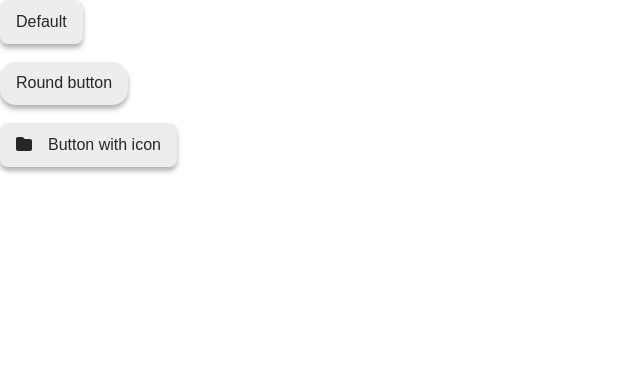
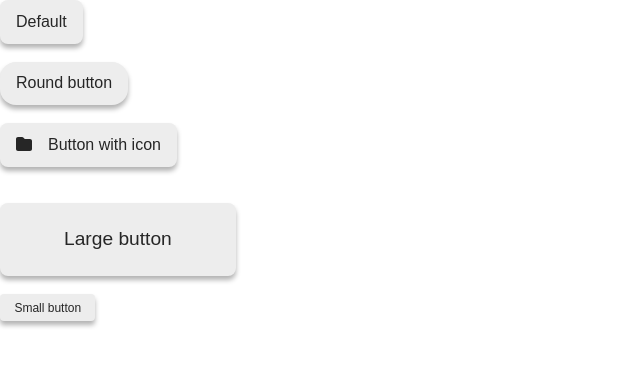
Before and after one commit to CleytonFerreira/react-basic-ui-kit, a React (Vite) app: page /#/buttons in a window 1280 px wide. Shown: the top 366 px of the page, without its empty margins (0-640 px from the left). Built offline with nearby package versions, Linux system fonts and the light colour scheme.

Commit message:
BtnLarge, BtnSmall, ajustes nos outros botões

```diff
--- /dev/null
+++ b/src/components/Buttons/BtnLarge/BtnLarge.module.css
@@ -0,0 +1,19 @@
+.btn_large {
+    padding: 1.6rem 4rem;
+    font-size: 1.2rem;
+    background-color: #ededed;
+    outline: none;
+    border: none;
+    border-radius: 8px;
+    box-shadow: 0 4px 5px 0 rgba(0,0,0,.3);
+    transition: 0.2s;
+    color: #262626;
+}
+
+.btn_large:hover{
+    filter: brightness(90%);
+}
+
+.btn_large:active{
+    box-shadow: none;
+}
--- /dev/null
+++ b/src/components/Buttons/BtnLarge/index.jsx
@@ -0,0 +1,9 @@
+import btnLargeStyle from './BtnLarge.module.css';
+
+function BtnLarge(props) {
+    return(
+        <button className={btnLargeStyle.btn_large}>{props.text}</button>
+    )
+};
+
+export default BtnLarge;
--- a/src/components/Buttons/RoundBtn/RoundBtn.module.css
+++ b/src/components/Buttons/BtnRound/BtnRound.module.css
@@ -1,4 +1,4 @@
-.round_btn {
+.btn_round {
     padding: 0.8rem 1rem;
     font-size: 1rem;
     background-color: #ededed;
@@ -10,10 +10,10 @@
     color: #262626;
 }
 
-.round_btn:hover{
+.btn_round:hover{
     filter: brightness(90%);
 }
 
-.round_btn:active{
+.btn_round:active{
     box-shadow: none;
 }
--- /dev/null
+++ b/src/components/Buttons/BtnRound/index.jsx
@@ -0,0 +1,9 @@
+import btnRoundStyle from './BtnRound.module.css';
+
+function BtnRound(props) {
+    return(
+        <button className={btnRoundStyle.btn_round}>{props.text}</button>
+    )
+};
+
+export default BtnRound;
--- /dev/null
+++ b/src/components/Buttons/BtnSmall/BtnSmall.module.css
@@ -0,0 +1,19 @@
+.btn_small {
+    padding: 0.41rem 0.9rem;
+    font-size: 0.75rem;
+    background-color: #ededed;
+    outline: none;
+    border: none;
+    border-radius: 4px;
+    box-shadow: 0 4px 5px 0 rgba(0,0,0,.3);
+    transition: 0.2s;
+    color: #262626;
+}
+
+.btn_small:hover{
+    filter: brightness(90%);
+}
+
+.btn_small:active{
+    box-shadow: none;
+}
--- /dev/null
+++ b/src/components/Buttons/BtnSmall/index.jsx
@@ -0,0 +1,9 @@
+import btnSmallStyle from './BtnSmall.module.css';
+
+function BtnSmall(props) {
+    return(
+        <button className={btnSmallStyle.btn_small}>{props.text}</button>
+    )
+};
+
+export default BtnSmall;
--- a/src/components/Buttons/RoundBtn/index.jsx
+++ /dev/null
@@ -1,9 +0,0 @@
-import roundBtnStyle from './RoundBtn.module.css';
-
-function RoundBtn(props) {
-    return(
-        <button className={roundBtnStyle.round_btn}>{props.text}</button>
-    )
-};
-
-export default RoundBtn;
--- a/src/components/Buttons/index.jsx
+++ b/src/components/Buttons/index.jsx
@@ -1,15 +1,21 @@
-import Btn from "./Btn";
-import BtnIcon from "./BtnIcon";
-import RoundBtn from "./RoundBtn";
+import Btn from './Btn';
+import BtnIcon from './BtnIcon';
+import BtnRound from './BtnRound';
+import BtnLarge from './BtnLarge';
+import BtnSmall from './BtnSmall'
 
 function Buttons() {
     return (
         <>
             <Btn text="Default" />
             <br /><br />
-            <RoundBtn text="Round button" />
+            <BtnRound text="Round button" />
             <br /><br />
             <BtnIcon text="Button with icon" />
+            <br /><br />
+            <BtnLarge text="Large button" />
+            <br /><br />
+            <BtnSmall text="Small button" />
             <br /><br />
         </>
     )
```
